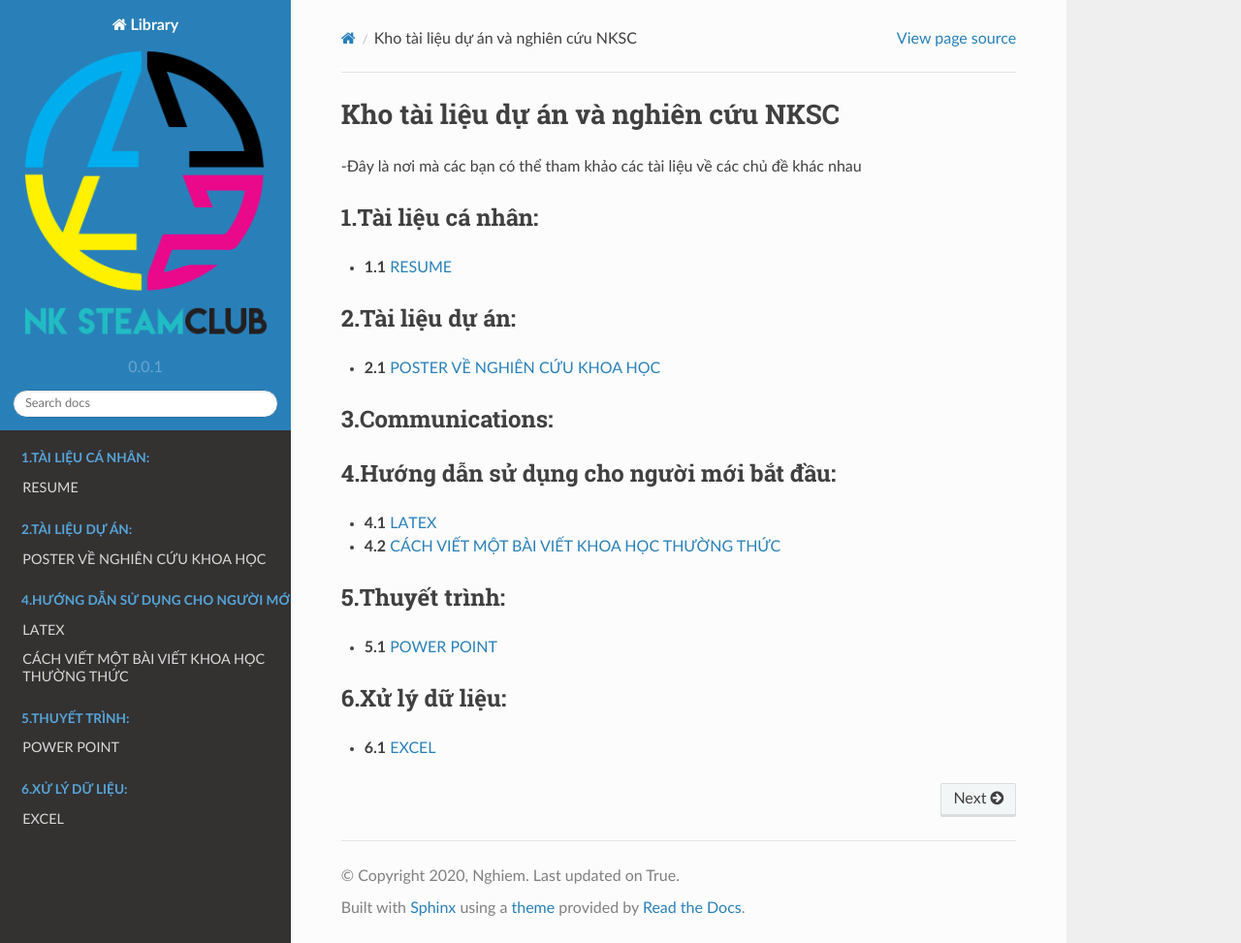
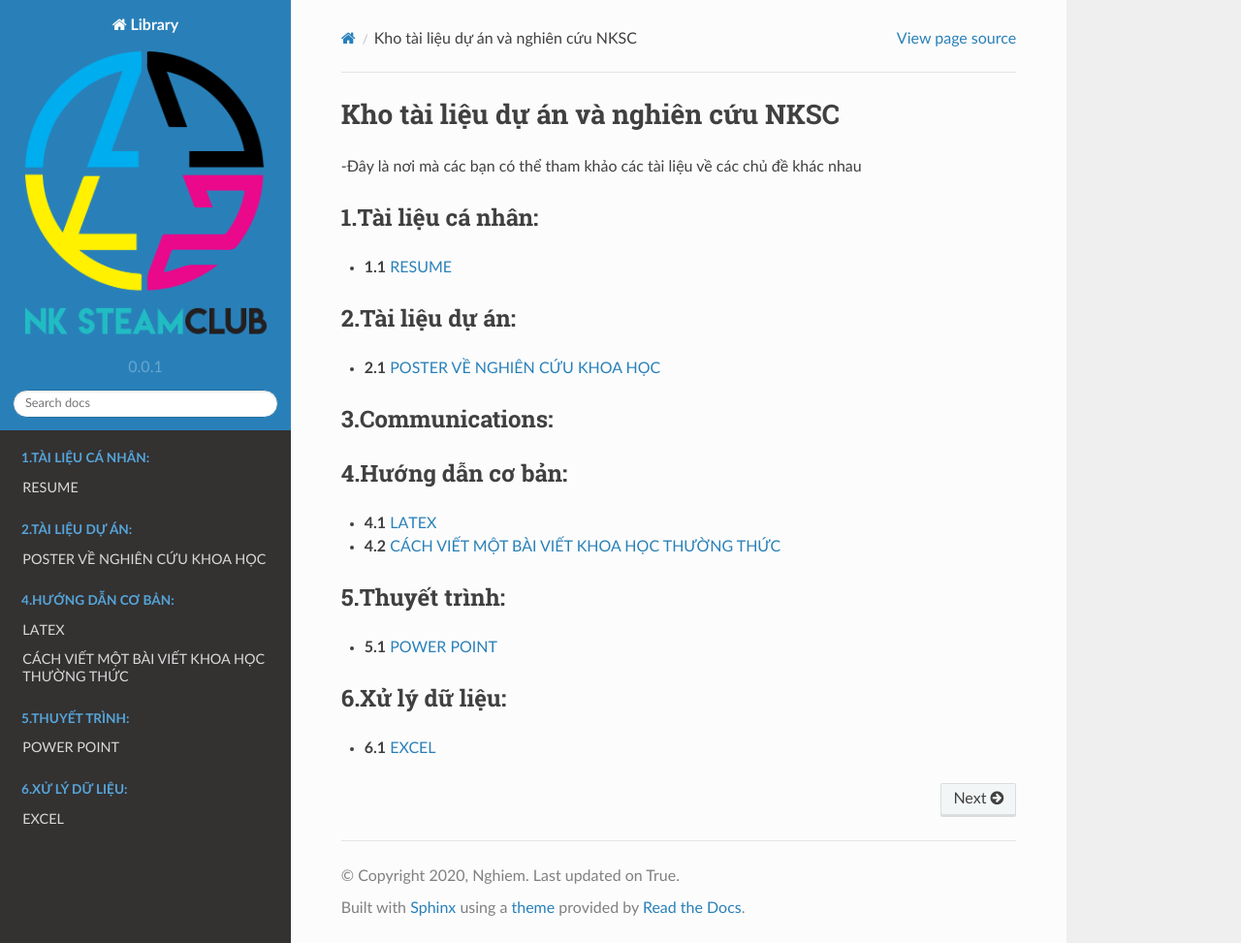
Before and after one commit to nghiemkythu/demoo, a Sphinx documentation site: the page built from docs/source/index.rst, in a window 1280 px wide and 973 px high. Shown: the whole window at 97% size. Built offline with Sphinx 7.4.7 and the Read the Docs theme 2.0.0, drawn with Linux system fonts in a browser that asks for light colours.

Commit message:
'thuvien'

```diff
--- a/docs/source/index.rst
+++ b/docs/source/index.rst
@@ -35,7 +35,7 @@ Kho tài liệu dự án và nghiên cứu NKSC
 ~~~~~~~~~~~~~~~~~
 
 
-4.Hướng dẫn sử dụng cho người mới bắt đầu:
+4.Hướng dẫn cơ bản:
 ~~~~~~~~~~~~~~~~~~~~~~~~~~~~~~~~~~~~~~~~~~
 
 * **4.1** :doc:`LATEX</Hướng-dẫn-sử-dụng/LATEX>`
@@ -45,7 +45,7 @@ Kho tài liệu dự án và nghiên cứu NKSC
 .. toctree::
    :maxdepth: 2
    :hidden:
-   :caption: 4.Hướng dẫn sử dụng cho người mới bắt đầu:
+   :caption: 4.Hướng dẫn cơ bản:
 
    LATEX</Hướng-dẫn-sử-dụng/LATEX>
    CÁCH VIẾT MỘT BÀI VIẾT KHOA HỌC THƯỜNG THỨC</Hướng-dẫn-sử-dụng/Bài-viết-khoa-học>
```
